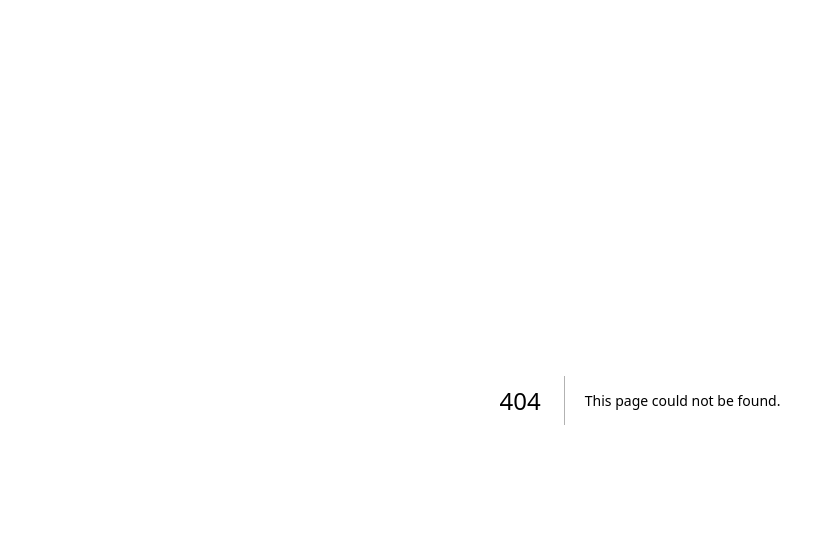
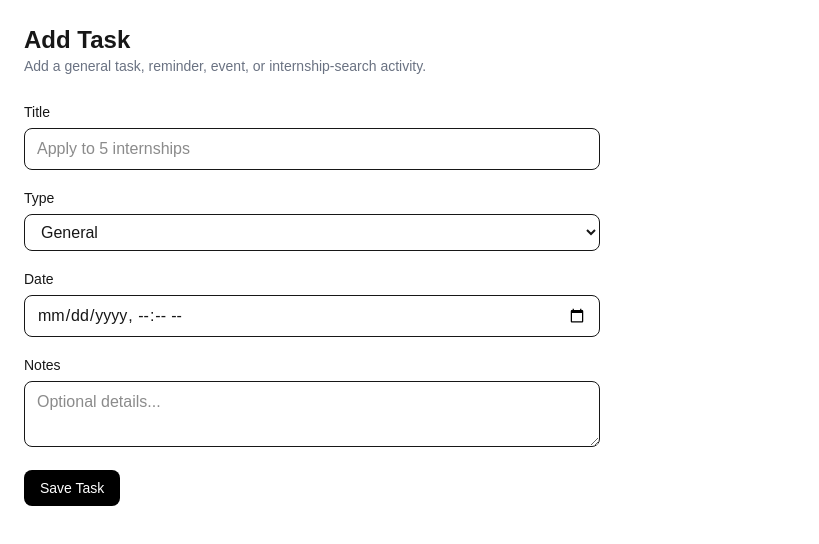
Before and after one commit to averiedayimshufflin/application-tracker, a Next.js app: page /event/add_event in a window 1280 px wide. Before the commit this address had no page. Shown: the top 544 px of the page, without its empty margins (0-819 px from the left). Built offline with nearby package versions, Linux system fonts and the light colour scheme.

Commit message:
added more buttons for ipcoming tasks and started building the event details and add event

```diff
--- a/src/app/dashboard/page.tsx
+++ b/src/app/dashboard/page.tsx
@@ -67,6 +67,7 @@ export default async function DashboardPage() {
       </div>
     )
   }
+
 
   return (
     <div className="min-h-screen bg-gray-50 px-6 py-8">
@@ -155,6 +156,7 @@ export default async function DashboardPage() {
   <div className="mt-4 space-y-3">
     {upcomingTasks && upcomingTasks.length > 0 ? (
       upcomingTasks.map((task) => (
+        <>
         <div
           key={task.id}
           className="flex items-center justify-between rounded-lg border p-3"
@@ -174,13 +176,32 @@ export default async function DashboardPage() {
           <p className="text-sm text-gray-500">
             {new Date(task.date).toLocaleDateString()}
           </p>
+          <p className="text-sm text-gray-500">
+  {task.applications
+    ? `${task.applications.company} · ${task.applications.role}`
+    : 'General task'}
+</p>
         </div>
+        </>
       ))
+
     ) : (
       <p className="text-sm text-gray-500">
         No upcoming tasks.
       </p>
-    )}
+
+  )
+    }
+    <a href="/events" className="text-sm text-gray-500 hover:text-gray-900">
+  View all
+</a>
+    <a
+  href="/events/new"
+  className="rounded-lg bg-black px-3 py-2 text-sm font-medium text-white"
+>
+  Add Task
+</a>
+
   </div>
 </section>
     </div>
--- /dev/null
+++ b/src/app/event/[id]/page.tsx
@@ -0,0 +1,108 @@
+import { notFound, redirect } from 'next/navigation'
+import { createClient } from '@/lib/supabase/server'
+
+export default async function EventDetailPage({
+  params,
+}: {
+  params: Promise<{ id: string }>
+}) {
+  const { id } = await params
+
+  const supabase = await createClient()
+
+  const {
+    data: { user },
+  } = await supabase.auth.getUser()
+
+  if (!user) redirect('/')
+
+  const { data: event } = await supabase
+    .from('events')
+    .select(`
+      *,
+      applications (
+        id,
+        company,
+        role
+      )
+    `)
+    .eq('id', id)
+    .eq('user_id', user.id)
+    .single()
+
+  if (!event) notFound()
+
+  return (
+    <main className="p-6">
+      <a href="/events" className="text-sm text-gray-500">
+        ← Back to tasks
+      </a>
+
+      <div className="mt-6 rounded-xl border bg-white p-6 shadow-sm">
+        <div className="flex items-start justify-between gap-4">
+          <div>
+            <h1 className="text-2xl font-bold">{event.title}</h1>
+
+            <p className="mt-1 text-sm text-gray-500">
+              {event.applications
+                ? `${event.applications.company} · ${event.applications.role}`
+                : 'General task'}
+            </p>
+          </div>
+
+          <span className="rounded-full bg-gray-100 px-3 py-1 text-sm">
+            {event.type}
+          </span>
+        </div>
+
+        <div className="mt-6 grid gap-4 md:grid-cols-2">
+          <div>
+            <p className="text-sm text-gray-500">Date</p>
+            <p>{new Date(event.date).toLocaleDateString()}</p>
+          </div>
+
+          <div>
+            <p className="text-sm text-gray-500">Time</p>
+            <p>
+              {new Date(event.date).toLocaleTimeString([], {
+                hour: 'numeric',
+                minute: '2-digit',
+              })}
+            </p>
+          </div>
+
+          <div>
+            <p className="text-sm text-gray-500">Related Application</p>
+
+            {event.applications ? (
+              <a
+                href={`/applications/${event.applications.id}`}
+                className="text-blue-600 hover:underline"
+              >
+                {event.applications.company} — {event.applications.role}
+              </a>
+            ) : (
+              <p>None</p>
+            )}
+          </div>
+        </div>
+
+        <div className="mt-6">
+          <h2 className="font-semibold">Notes</h2>
+          <p className="mt-2 text-sm text-gray-600">
+            {event.notes || 'No notes yet.'}
+          </p>
+        </div>
+
+        <div className="mt-6 flex gap-3">
+          <a
+            href={`/events/${event.id}/edit`}
+            className="rounded-lg bg-black px-4 py-2 text-sm font-medium text-white"
+          >
+            Edit Task
+          </a>
+        </div>
+      </div>
+    </main>
+  )
+}
--- /dev/null
+++ b/src/app/event/add_event/page.tsx
@@ -0,0 +1,105 @@
+import { redirect } from 'next/navigation'
+import { createClient } from '@/lib/supabase/server'
+
+export default async function NewGeneralEventPage() {
+  async function addEvent(formData: FormData) {
+    'use server'
+
+    const supabase = await createClient()
+
+    const {
+      data: { user },
+    } = await supabase.auth.getUser()
+
+    if (!user) redirect('/')
+
+    const title = formData.get('title') as string
+    const type = formData.get('type') as string
+    const date = formData.get('date') as string
+    const notes = formData.get('notes') as string
+
+    const { error } = await supabase.from('events').insert({
+      user_id: user.id,
+      application_id: null,
+      title,
+      type,
+      date,
+      notes,
+    })
+
+    if (error) {
+      console.error(error)
+      return
+    }
+
+    redirect('/dashboard')
+  }
+
+  return (
+    <main className="p-6">
+      <div className="mb-6">
+        <h1 className="text-2xl font-bold">Add Task</h1>
+        <p className="text-sm text-gray-500">
+          Add a general task, reminder, event, or internship-search activity.
+        </p>
+      </div>
+
+      <form action={addEvent} className="max-w-xl space-y-4">
+        <div>
+          <label className="text-sm font-medium">Title</label>
+          <input
+            name="title"
+            required
+            className="mt-1 w-full rounded-lg border px-3 py-2"
+            placeholder="Apply to 5 internships"
+          />
+        </div>
+
+        <div>
+          <label className="text-sm font-medium">Type</label>
+          <select
+            name="type"
+            defaultValue="general"
+            className="mt-1 w-full rounded-lg border px-3 py-2"
+          >
+            <option value="interview">Interview</option>
+            <option value="deadline">Deadline</option>
+            <option value="online_assessment">Online Assessment</option>
+            <option value="follow_up">Follow-up</option>
+            <option value="coffee_chat">Coffee Chat</option>
+            <option value="career_fair">Career Fair</option>
+            <option value="study">Study</option>
+            <option value="resume">Resume</option>
+            <option value="general">General</option>
+          </select>
+        </div>
+
+        <div>
+          <label className="text-sm font-medium">Date</label>
+          <input
+            name="date"
+            type="datetime-local"
+            required
+            className="mt-1 w-full rounded-lg border px-3 py-2"
+          />
+        </div>
+
+        <div>
+          <label className="text-sm font-medium">Notes</label>
+          <textarea
+            name="notes"
+            className="mt-1 w-full rounded-lg border px-3 py-2"
+            placeholder="Optional details..."
+          />
+        </div>
+
+        <button
+          type="submit"
+          className="rounded-lg bg-black px-4 py-2 text-sm font-medium text-white"
+        >
+          Save Task
+        </button>
+      </form>
+    </main>
+  )
+}
--- /dev/null
+++ b/src/app/event/page.tsx
@@ -0,0 +1,87 @@
+import { redirect } from 'next/navigation'
+import { createClient } from '@/lib/supabase/server'
+
+export default async function EventsPage() {
+  const supabase = await createClient()
+
+  const {
+    data: { user },
+  } = await supabase.auth.getUser()
+
+  if (!user) redirect('/')
+
+  const { data: events } = await supabase
+    .from('events')
+    .select(`
+      *,
+      applications (
+        company,
+        role
+      )
+    `)
+    .eq('user_id', user.id)
+    .gte('date', new Date().toISOString())
+    .order('date', { ascending: true })
+
+  return (
+    <main className="p-6">
+      <div className="mb-6 flex items-center justify-between">
+        <div>
+          <h1 className="text-2xl font-bold">Tasks</h1>
+          <p className="text-sm text-gray-500">
+            View your upcoming interviews, deadlines, follow-ups, and general tasks.
+          </p>
+        </div>
+
+        <a
+          href="/events/new"
+          className="rounded-lg bg-black px-4 py-2 text-sm font-medium text-white"
+        >
+          Add Task
+        </a>
+      </div>
+
+      <div className="rounded-xl border bg-white shadow-sm">
+        {events && events.length > 0 ? (
+          <div className="divide-y">
+            {events.map((event) => (
+              <a
+                key={event.id}
+                href={`/events/${event.id}`}
+                className="block p-4 hover:bg-gray-50"
+              >
+                <div className="flex items-start justify-between gap-4">
+                  <div>
+                    <p className="font-medium text-gray-900">
+                      {event.title}
+                    </p>
+
+                    <p className="text-sm text-gray-500">
+                      {event.applications
+                        ? `${event.applications.company} · ${event.applications.role}`
+                        : 'General task'}
+                    </p>
+                  </div>
+
+                  <div className="text-right">
+                    <p className="text-sm text-gray-700">
+                      {new Date(event.date).toLocaleDateString()}
+                    </p>
+
+                    <span className="mt-1 inline-block rounded-full bg-gray-100 px-2 py-1 text-xs text-gray-700">
+                      {event.type}
+                    </span>
+                  </div>
+                </div>
+              </a>
+            ))}
+          </div>
+        ) : (
+          <p className="p-6 text-sm text-gray-500">
+            No upcoming tasks yet.
+          </p>
+        )}
+      </div>
+    </main>
+  )
+}
```
Also changed, not shown: src/app/application/[id]/events/new_event/page.tsx (added).
